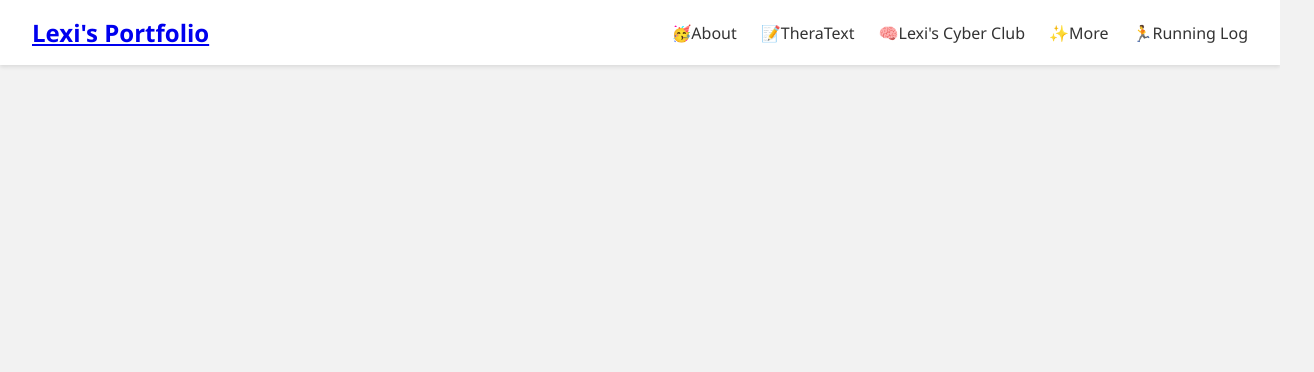
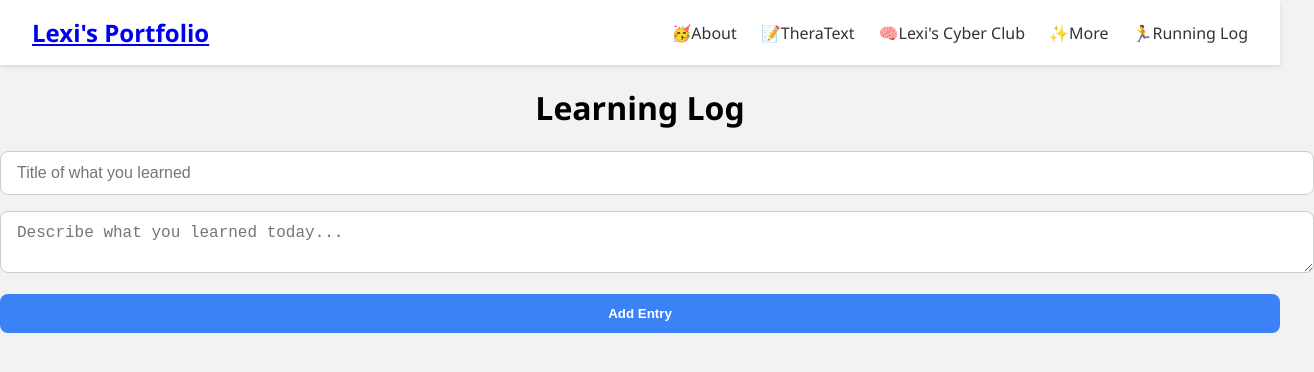
Before and after one commit to alexisbernt/Portfolio, a React (Create React App) app in the folder lexi-portfolio/: page /learninglog in a window 1280 px wide. Shown: the top 372 px of the page, 1314 px wide, since content can reach past the window. Built offline with nearby package versions, Linux system fonts and the light colour scheme.

Commit message:
Learning Log

```diff
--- a/lexi-portfolio/package.json
+++ b/lexi-portfolio/package.json
@@ -7,6 +7,7 @@
     "@testing-library/jest-dom": "^6.6.3",
     "@testing-library/react": "^16.3.0",
     "@testing-library/user-event": "^13.5.0",
+    "framer-motion": "^12.23.12",
     "react": "^19.1.0",
     "react-dom": "^19.1.0",
     "react-router-dom": "^7.6.3",
--- a/lexi-portfolio/src/App.js
+++ b/lexi-portfolio/src/App.js
@@ -14,6 +14,7 @@ import TheraText from './pages/TheraText';
 import CyberClub from './pages/CyberClub';
 import More from './pages/More';
 import RunningLog from './pages/RunningLog';
+import LearningLog from './pages/LearningLog';
 
 function App() {
   return (
@@ -27,6 +28,7 @@ function App() {
           <Route path="/cyberclub" element={<CyberClub />} />
           <Route path="/more" element={<More />} />
           <Route path="/running-log" element={<RunningLog />} />
+          <Route path="/learninglog" element={<LearningLog />} />
         </Routes>
       </div>
     </Router>
--- a/lexi-portfolio/src/PortfolioGrid.js
+++ b/lexi-portfolio/src/PortfolioGrid.js
@@ -12,6 +12,7 @@ function PortfolioGrid() {
         <Link to="/theratext" className="portfolio-box">TheraText</Link>
         <Link to="/cyberclub" className="portfolio-box">Lexi's Cyber Club</Link>
         <Link to="/more" className="portfolio-box">More</Link>
+        <Link to="/learninglog" className="portfolio-box">Learning Log</Link>
       </div>
     </div>
   );
--- /dev/null
+++ b/lexi-portfolio/src/css/LearningLog.css
@@ -0,0 +1,45 @@
+.learning-log-card {
+  background: white;
+  border-radius: 1rem;
+  box-shadow: 0 4px 12px rgba(0,0,0,0.08);
+  margin-bottom: 1rem;
+  transition: box-shadow 0.3s ease;
+}
+.learning-log-card:hover {
+  box-shadow: 0 6px 20px rgba(0,0,0,0.12);
+}
+
+.learning-log-card-content {
+  padding: 1.5rem;
+}
+
+.learning-log-input,
+.learning-log-textarea {
+  width: 100%;
+  padding: 0.75rem 1rem;
+  border: 1px solid #ccc;
+  border-radius: 0.5rem;
+  margin-bottom: 1rem;
+  font-size: 1rem;
+  transition: border-color 0.3s ease;
+}
+.learning-log-input:focus,
+.learning-log-textarea:focus {
+  border-color: #3b82f6;
+  outline: none;
+}
+
+.learning-log-button {
+  width: 100%;
+  padding: 0.75rem;
+  background: #3b82f6;
+  color: white;
+  font-weight: 600;
+  border: none;
+  border-radius: 0.5rem;
+  cursor: pointer;
+  transition: background 0.3s ease;
+}
+.learning-log-button:hover {
+  background: #2563eb;
+}
--- /dev/null
+++ b/lexi-portfolio/src/pages/LearningLog.js
@@ -0,0 +1,85 @@
+import { useState } from "react";
+import { motion } from "framer-motion";
+import "../css/LearningLog.css"; // <-- Your custom CSS file
+
+export default function LearningLog() {
+  const [entries, setEntries] = useState([]);
+  const [title, setTitle] = useState("");
+  const [content, setContent] = useState("");
+
+  const handleAddEntry = () => {
+    if (!title.trim() || !content.trim()) return;
+    const newEntry = {
+      id: Date.now(),
+      date: new Date().toLocaleDateString(),
+      title,
+      content
+    };
+    setEntries([newEntry, ...entries]);
+    setTitle("");
+    setContent("");
+  };
+
+  return (
+    <div className="min-h-screen bg-gradient-to-br from-gray-50 to-gray-100 p-6">
+      <motion.h1
+        initial={{ opacity: 0, y: -20 }}
+        animate={{ opacity: 1, y: 0 }}
+        transition={{ duration: 0.5 }}
+        className="text-4xl font-bold text-gray-800 mb-6 text-center"
+      >
+        Learning Log
+      </motion.h1>
+
+      <motion.div
+        initial={{ opacity: 0, y: 10 }}
+        animate={{ opacity: 1, y: 0 }}
+        transition={{ delay: 0.2 }}
+        className="max-w-xl mx-auto mb-8"
+      >
+        <input
+          type="text"
+          placeholder="Title of what you learned"
+          value={title}
+          onChange={(e) => setTitle(e.target.value)}
+          className="learning-log-input"
+        />
+        <textarea
+          placeholder="Describe what you learned today..."
+          value={content}
+          onChange={(e) => setContent(e.target.value)}
+          className="learning-log-textarea"
+        />
+        <button
+          className="learning-log-button"
+          onClick={handleAddEntry}
+        >
+          Add Entry
+        </button>
+      </motion.div>
+
+      <div className="grid gap-4 max-w-3xl mx-auto">
+        {entries.map((entry) => (
+          <motion.div
+            key={entry.id}
+            initial={{ opacity: 0, y: 20 }}
+            animate={{ opacity: 1, y: 0 }}
+            transition={{ duration: 0.3 }}
+          >
+            <div className="learning-log-card">
+              <div className="learning-log-card-content">
+                <div className="flex justify-between items-center mb-2">
+                  <h2 className="text-xl font-semibold text-gray-800">
+                    {entry.title}
+                  </h2>
+                  <span className="text-sm text-gray-500">{entry.date}</span>
+                </div>
+                <p className="text-gray-700 leading-relaxed">{entry.content}</p>
+              </div>
+            </div>
+          </motion.div>
+        ))}
+      </div>
+    </div>
+  );
+}
```
Also changed, not shown: 1 other file (tests, documents, lock files or other folders).
